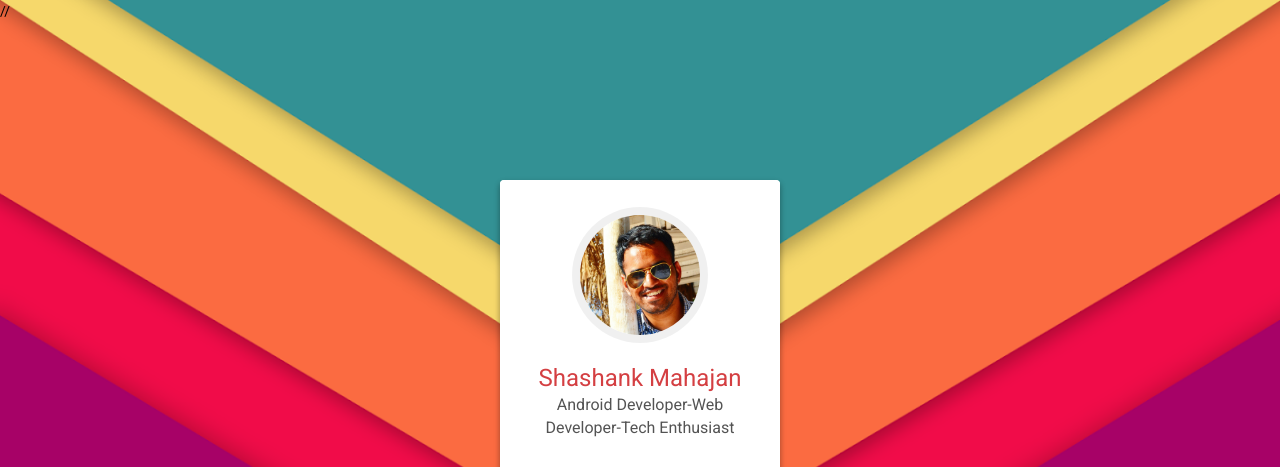
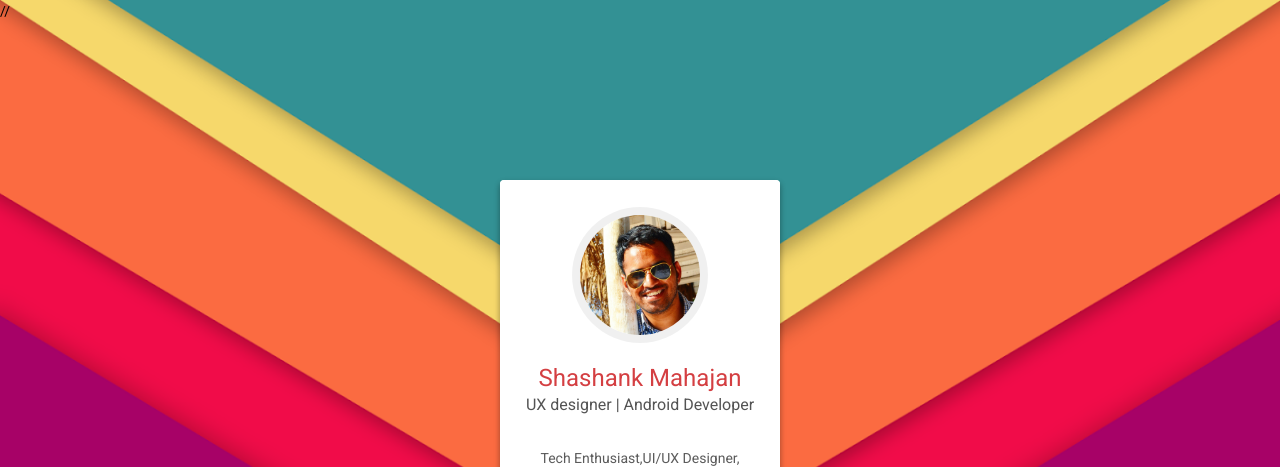
Before and after one commit to ng0227/shankymahajan.github.io, a plain HTML site: page index.html in a window 1280 px wide. Shown: the top 467 px of the page. Drawn offline with Linux system fonts and the light colour scheme.

Commit message:
Edit info

```diff
--- a/index.html
+++ b/index.html
@@ -30,7 +30,7 @@
             </a>
             <!-- the username -->
             <h1>Shashank Mahajan</h1>
-            <h2>Android Developer-Web Developer-Tech Enthusiast</h2>
+            <h2>UX designer | Android Developer</h2>
         </header>
         <!-- bit of a bio; who are you? -->
         <div class="profile-bio">
```
